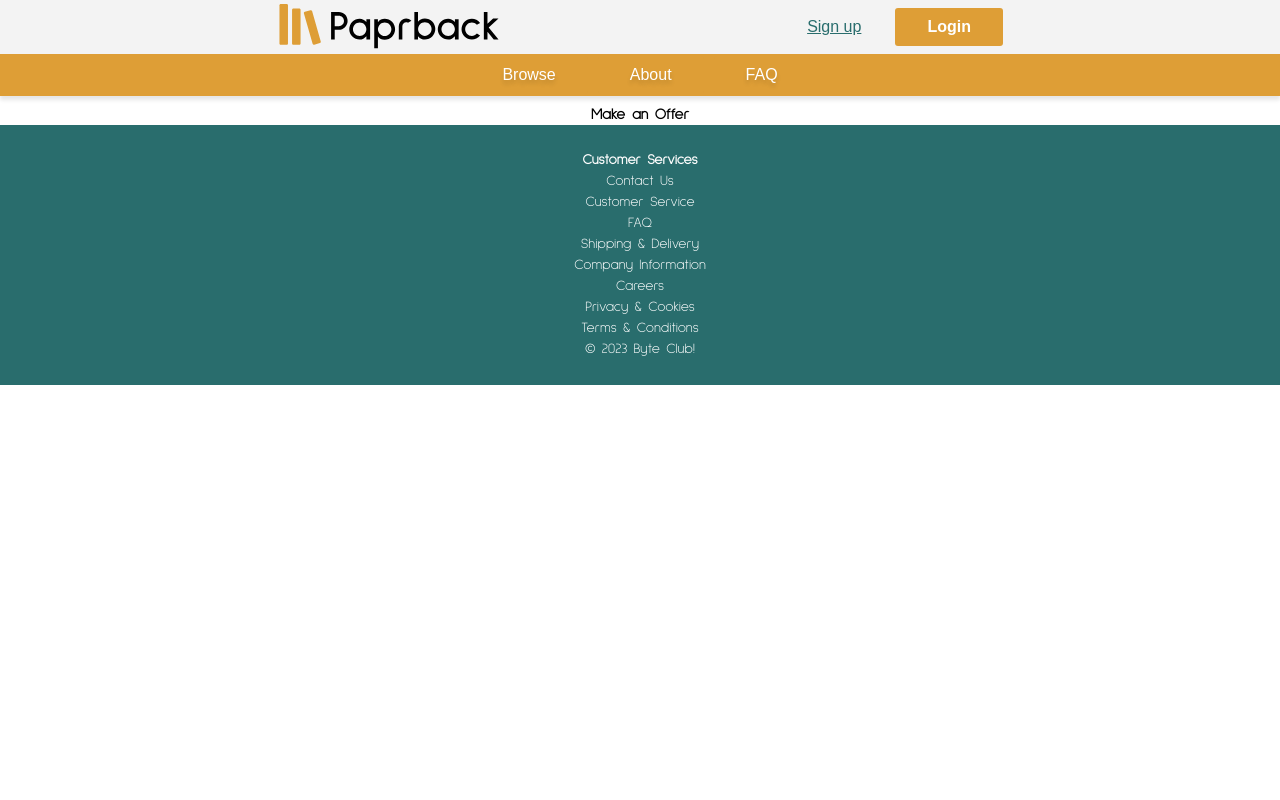
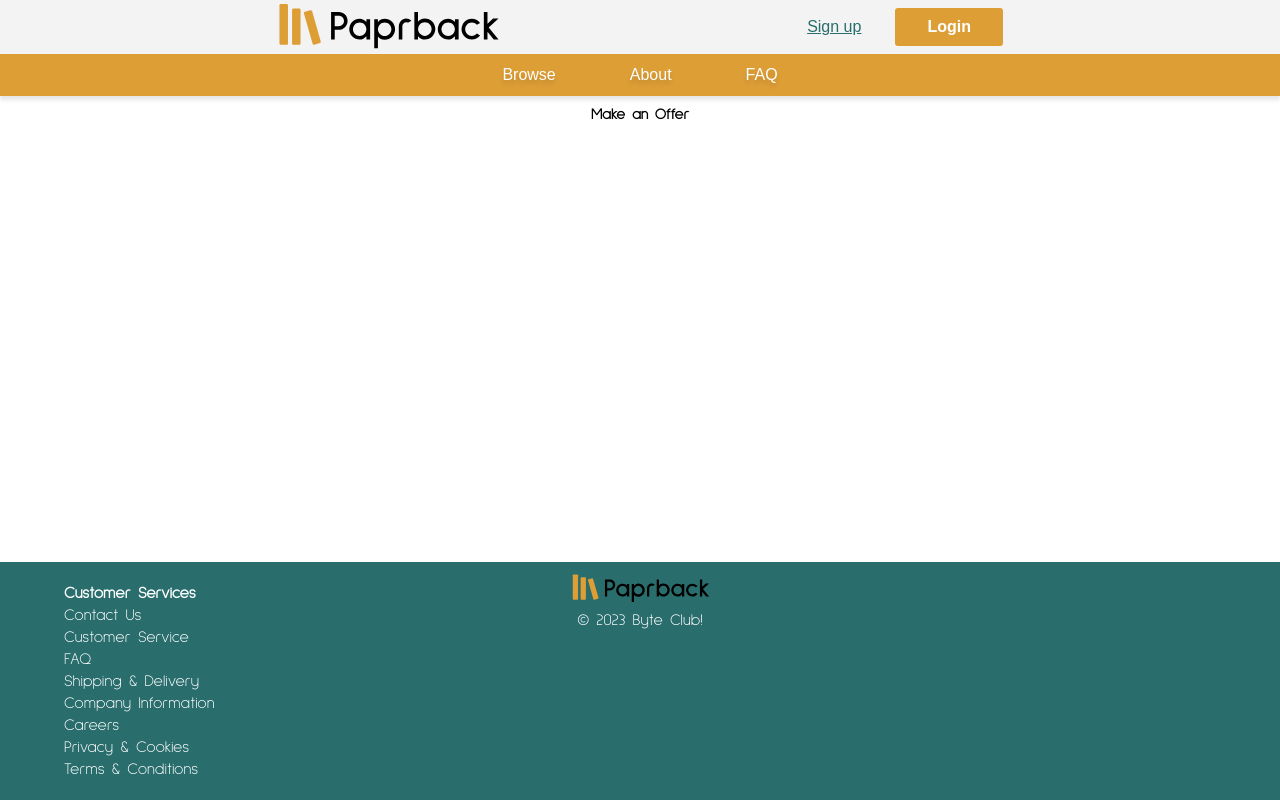
Before and after one commit to n335h/soc_byteclub_paprback, a React (Create React App) app in the folder frontend/: page /offer in a window 1280 px wide. Built offline with nearby package versions, Linux system fonts and the light colour scheme; no server answers.

Commit message:
footer styles updated

```diff
--- a/frontend/src/components/footer/Footer.js
+++ b/frontend/src/components/footer/Footer.js
@@ -1,4 +1,5 @@
 import './footer.css';
+import Logo from '../../assets/icons/paprback_logo.svg';
 
 
 
@@ -22,8 +23,10 @@ function Footer() {
             <p className="footer-link">Terms & Conditions</p>
           </div>
           <div className="footer-branding">
-            <div className="logo"></div>
-            <p>&#169; {year} Byte Club!</p>
+            <div className="logo">
+              <img src={Logo} alt="" className="footer-logo" />
+            </div>
+            <p className="footer-copyright">&#169; {year} Byte Club!</p>
           </div>
         </div>
 
--- a/frontend/src/components/footer/footer.css
+++ b/frontend/src/components/footer/footer.css
@@ -1,10 +1,49 @@
 footer {
-    background-color: #296D6D;
-    padding: 25px 0;
-    text-align: center;
-    color: #ffffff;
-    font-size: 14px;
-    font-weight: 400;
-    line-height: 1.5;
+  position: fixed;
+  bottom: 0;
+  width: 100%;
+  background-color: var(--secondary-color);
+  text-align: center;
+  color: #ffffff;
+  font-size: var(--text-r);
+  min-height: 175px;
+}
 
+.footer-container {
+  position: relative;
 }
+
+.footer-content {
+  display: flex;
+  align-items: center;
+  justify-content: space-between;
+  margin: var(--margin);
+}
+
+.company-details {
+  text-align: left;
+}
+
+.footer-branding {
+  position: absolute;
+  top: -10px;
+  left: calc((100% / 2) - 70px);
+}
+
+.footer-logo {
+  width: 140px;
+}
+
+@media screen and (max-width: 600px) {
+  footer .company-details {
+    font-size: var(--text-s)
+  }
+
+  .logo {
+    scale: 0.75;
+  }
+
+  .footer-copyright {
+    font-size: var(--text-s);
+  }
+}
--- a/frontend/src/components/header/header.css
+++ b/frontend/src/components/header/header.css
@@ -1,3 +1,10 @@
+header {
+  position: sticky;
+  top: 0;
+  left: 0;
+  width: 100vw;
+}
+
 .menu-toggle {
   display: none;
 }
@@ -11,8 +18,6 @@
   justify-content: space-evenly;
   align-items: center;
   background-color: var(--background);
-
-
 }
 
 .menu {
--- a/frontend/src/index.css
+++ b/frontend/src/index.css
@@ -31,11 +31,13 @@
   --margin-left: 1rem;
   --margin-right: 1rem;
   --margin-bottom: 1.6rem;
+  --margin: 2rem 5vw;
 
   /* Global Padding */
 
   --padding-left: 5vw;
   --padding-right: 5vw;
+  --padding-top: 2vw;
   --padding: 0 5vw;
 
 }
```
Also changed, not shown: frontend/src/assets/icons/paprback_logo_books.svg (added).
